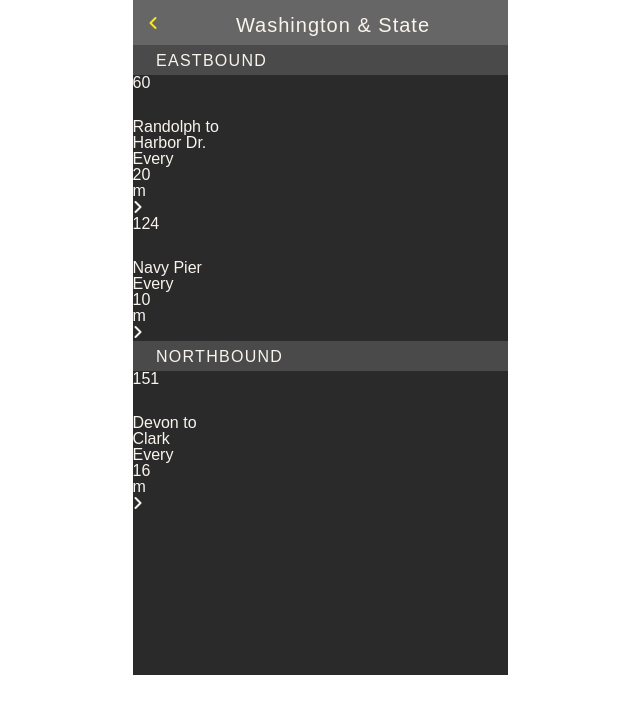
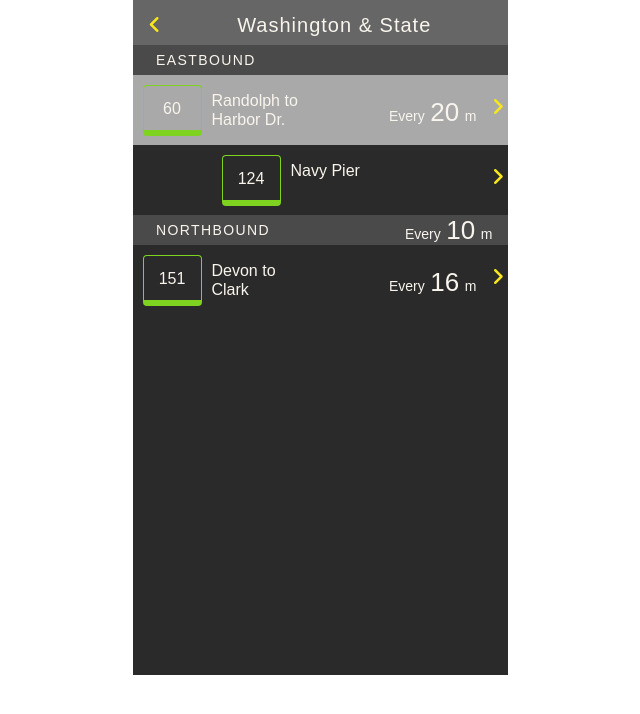
Before and after one commit to kacieguthrie/frontend_challenge, a plain HTML site: page index.html in a window 1280 px wide. Shown: the whole page, without its empty margins (320-960 px from the left). Drawn offline with Linux system fonts and the light colour scheme.

Commit message:
things are lining up

```diff
--- a/index.html
+++ b/index.html
@@ -23,20 +23,20 @@
           <div class= "direction">
             <h3>Eastbound</h3>
           </div>
-          <div class= "route-listing">
+          <div class= "route-listing" id="first">
             <div class= "route-number">
               <h4>60</h4>
             </div>
             <div class= "route-name">
               <h4>Randolph to<br>Harbor Dr.</h4>
             </div>
+            <div class= "arrow-right">
+              <i class="fa fa-angle-right" aria-hidden="true"></i>
+            </div>
             <div class= "frequency">
               <h6>Every</h6>
               <h5>20</h5>
               <h6>m</h6>
-            </div>
-            <div class= "arrow-right">
-              <i class="fa fa-angle-right" aria-hidden="true"></i>
             </div>
           </div>
           <div class= "route-listing">
@@ -46,13 +46,13 @@
             <div class= "route-name">
               <h4>Navy Pier</h4>
             </div>
+            <div class= "arrow-right">
+              <i class="fa fa-angle-right" aria-hidden="true"></i>
+            </div>
             <div class= "frequency">
               <h6>Every</h6>
               <h5>10</h5>
               <h6>m</h6>
-            </div>
-            <div class= "arrow-right">
-              <i class="fa fa-angle-right" aria-hidden="true"></i>
             </div>
           </div>
           <!-- NORTHBOUND BUSSES -->
@@ -66,14 +66,15 @@
             <div class= "route-name">
               <h4>Devon to<br>Clark</h4>
             </div>
+            <div class= "arrow-right">
+              <i class="fa fa-angle-right" aria-hidden="true"></i>
+            </div>
             <div class= "frequency">
               <h6>Every</h6>
               <h5>16</h5>
               <h6>m</h6>
             </div>
-            <div class= "arrow-right">
-              <i class="fa fa-angle-right" aria-hidden="true"></i>
-            </div>
+
           </div>
         </div>
         <div class= "reroute">
--- a/style.css
+++ b/style.css
@@ -55,7 +55,8 @@ table {
 body {
 	background-color: white;
 	font-family: sans-serif;
-	font-size: 16px;
+	font-size: 20px;
+	font-weight: 300;
 	margin: 0 auto;
 	color: #F9F5ED;
 }
@@ -85,7 +86,6 @@ nav {
 h1 {
 	text-align: center;
   letter-spacing: 0.05em;
-	font-size: 1.25em;
 }
 
 .stop-routes {
@@ -98,7 +98,8 @@ h1 {
 	background-color: #4A4A4A;
 	text-transform: uppercase;
 	font-weight: 300;
-	letter-spacing: .08em;
+	font-size: 0.7em;
+	letter-spacing: 0.1em;
 }
 
 .direction h3 {
@@ -107,19 +108,66 @@ h1 {
 }
 
 .route-listing {
+	width: 100%;
+  height: 70px;
+	/*padding: 13px 16px 13px 16px;*/
+}
+
+#first {
+	background-color: darkgray;
+}
+
+.route-number {
+  box-sizing: content-box;
+	width: 57px;
+	height: 44px;
+	border-width: 1px 1px 6px 1px;
+	border-style: solid;
+	border-color: #7ED321;
+	border-radius: 4px;
+	text-align: center;
+	font-size: 0.8em;
+  margin: 10px;
+
+	display: inline-block;
+	float: left;
+}
+
+.route-number h4{
+  padding-top: 15px;
+}
+
+.route-name {
+	display: inline-block;
+	font-size: 0.8em;
+  padding: 16px 0 13px 0;
+	line-height: 1.2em;
 
 }
 
-.route-number {
-	width: 57px;
-	height: 44px;
-	border: 1px 1px 4px 1px, solid, #7ED321;
-}
-
-.route-name {
-
+.arrow-right {
+	display: inline;
+	float: right;
+	width: 10px;
+  padding: 22px 16px 0 0;
+	color: #F8E71C;
 }
 
 .frequency {
+	display: inline-block;
+	float: right;
+  padding: 24px 15px 0 0;
+  width: 40%;
+	text-align: right;
+}
+
+.frequency h6 {
 	display: inline;
+	font-size: 0.7em;
 }
+
+.frequency h5 {
+	display: inline;
+	font-size: 1.3em;
+	font-weight: thin;
+}
```
